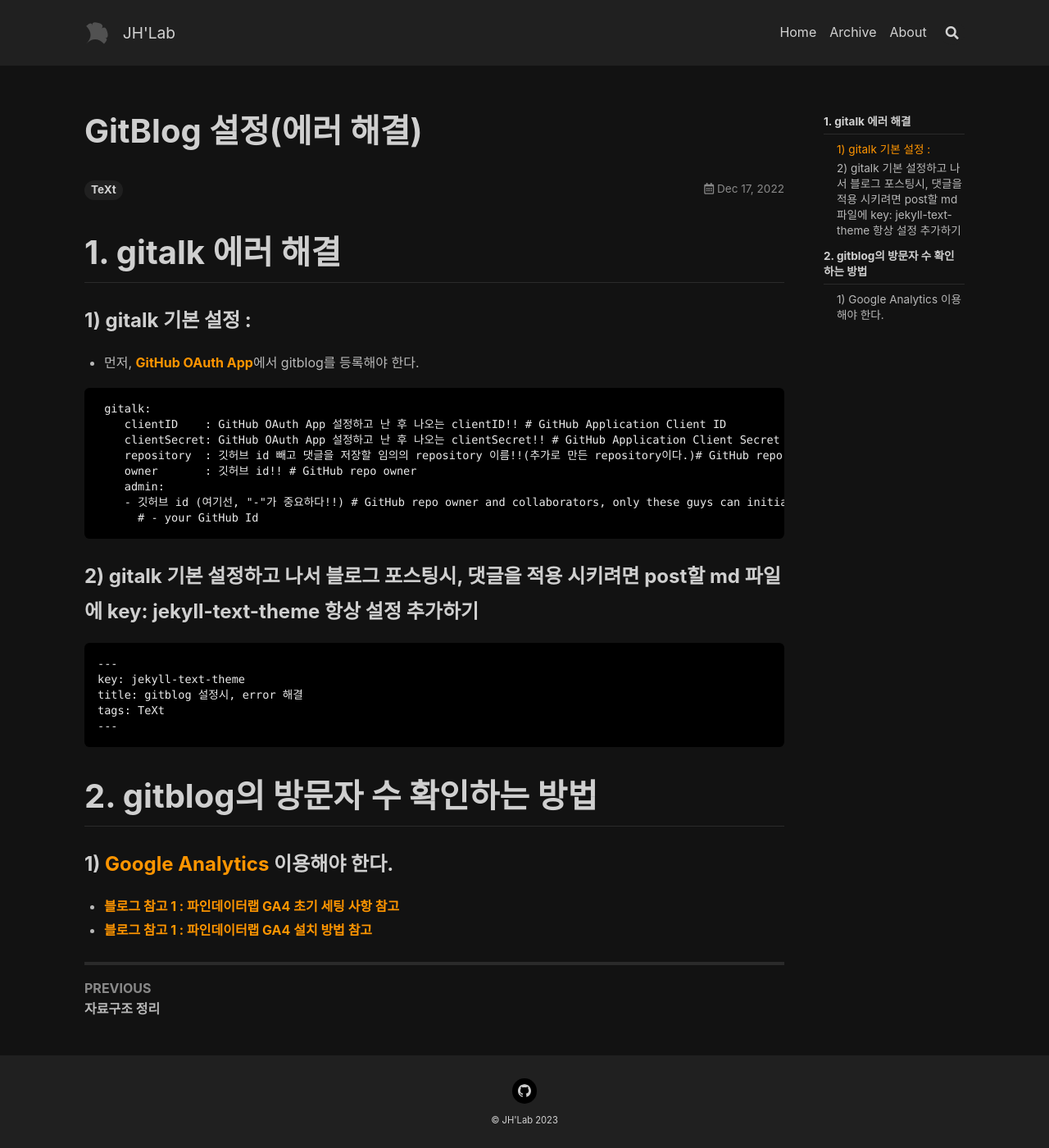
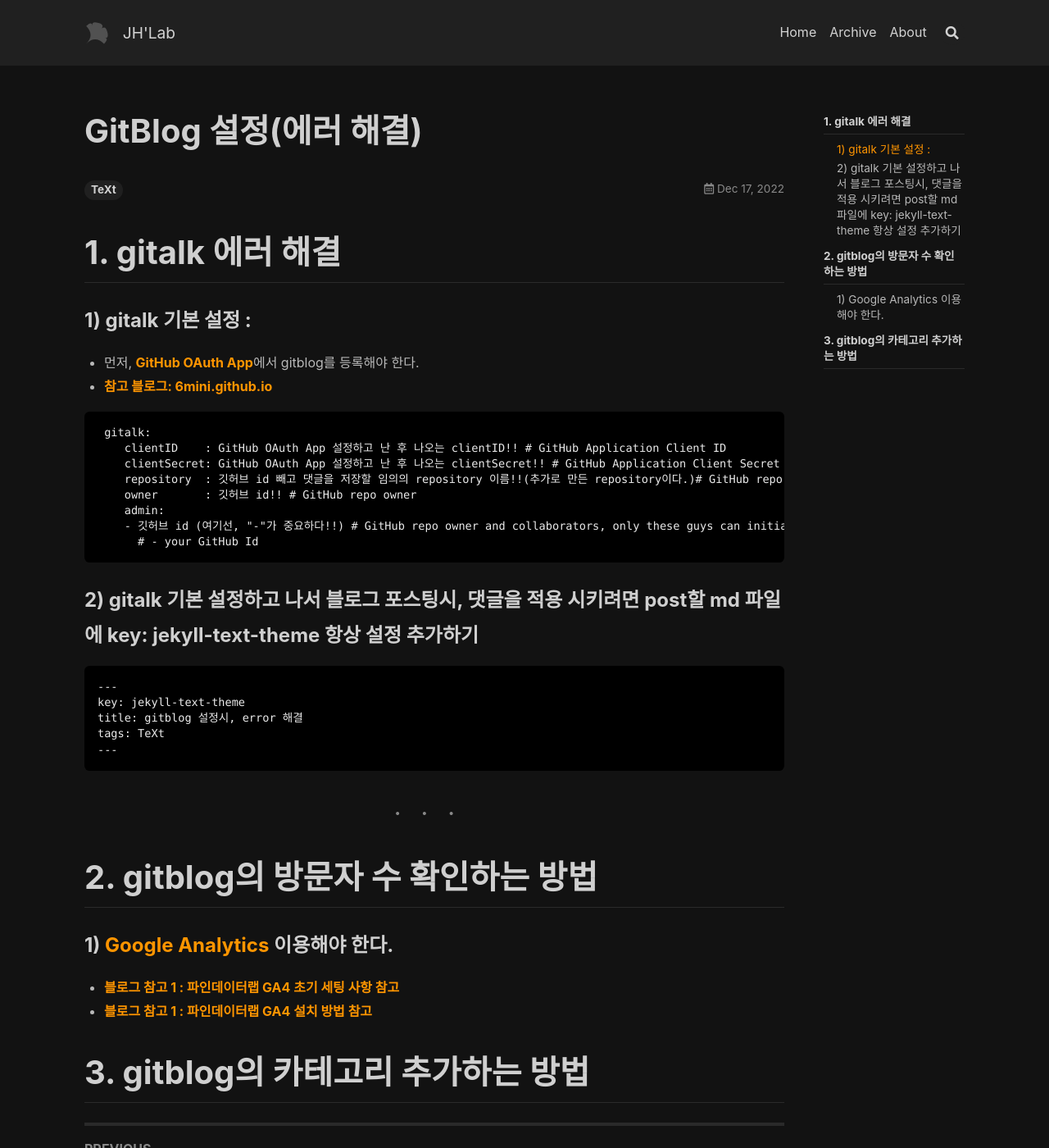
Before and after one commit to wogjs0911/wogjs0911.github.io, a Jekyll site: the page built from _posts/2022-12-17-GitBlog 설정(에러 해결).md, in a window 1280 px wide and 1400 px high. Shown: the whole window at 82% size. Built offline with Jekyll 4.4.1, drawn with Linux system fonts in a browser that asks for light colours; nearby versions of some CDN libraries; comment, search, counter and statistics services are not loaded.

Commit message:
gitblogsetting1

````diff
--- a/_posts/2022-12-17-GitBlog 설정(에러 해결).md
+++ b/_posts/2022-12-17-GitBlog 설정(에러 해결).md
@@ -10,7 +10,7 @@
 ### 1) gitalk 기본 설정 :
 
 - 먼저, [GitHub OAuth App](https://github.com/settings/applications/new)에서  gitblog를 등록해야 한다.
-
+- [참고 블로그: 6mini.github.io](https://6mini.github.io/github%20blog/2021/08/29/blog/)
 
 ```
  gitalk:
@@ -35,6 +35,9 @@
 ---
 ```
 
+---
+
+
 # 2. gitblog의 방문자 수 확인하는 방법
 
 
@@ -42,3 +45,7 @@
 
 - [블로그 참고 1 : 파인데이터랩 GA4 초기 세팅 사항 참고](https://finedata.tistory.com/50?category=1052408)
 - [블로그 참고 1 : 파인데이터랩 GA4 설치 방법 참고](https://finedata.tistory.com/52?category=913224)
+
+
+
+# 3. gitblog의 카테고리 추가하는 방법
````
